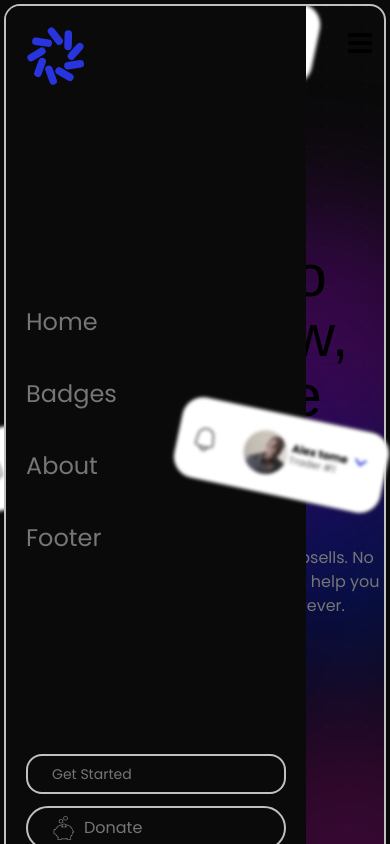
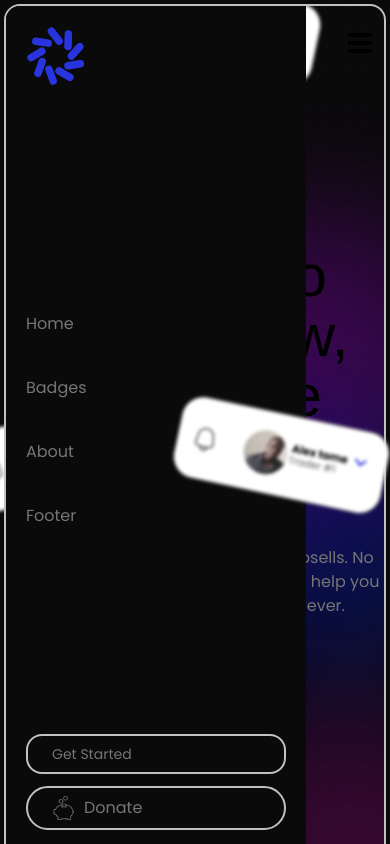
Before and after one commit to GitMan-Del/Trodix, a Next.js app: page / in a window 390 px wide. Both pictures are taken after a click on the button 360 px from the left and 43 px from the top of the page. Shown: the top 844 px of the page. Built offline with nearby package versions, Linux system fonts and the light colour scheme; a web font is replaced by a local one.

Commit message:
Navbar Responsive , sidebar/2

```diff
--- a/src/app/Components/navbar.tsx
+++ b/src/app/Components/navbar.tsx
@@ -45,13 +45,13 @@ export default function Navbar() {
 
             <div className={`flex flex-col justify-between w-1/2 min-w-[300px] h-[100dvh] absolute top-0 left-0 bg-alb ${isMenuOpen ? `flex` : `hidden`} `}>
             <Image src="/logo.svg" alt="logo" width={60} height={60}  className="m-5"/>
-            <div className="flex flex-col text-sec items-left mx-5 py-5 gap-10 text-2xl font-medium">
+            <div className="flex flex-col text-sec items-left mx-5 py-5 gap-10 text-base font-medium">
                 <Link href="/">Home</Link>
                 <Link href="/Badages">Badges</Link>
                 <Link href="/about">About</Link>
                 <Link href="#footer">Footer</Link>
             </div>
-            <div className="flex flex-col gap-3 mx-5">
+            <div className="flex flex-col gap-3 mx-5 mb-5">
                     <button className="flex bg-white py-2 px-6 --border rounded-2xl text-sec text-sm">Get Started</button>
                     <button className="flex rounded-full items-center bg-alb --border justify-left px-6 gap-2 py-2">
                         <Image src="/Donate.png" alt="Donate" width={24} height={24} className="object-fill" />
```
